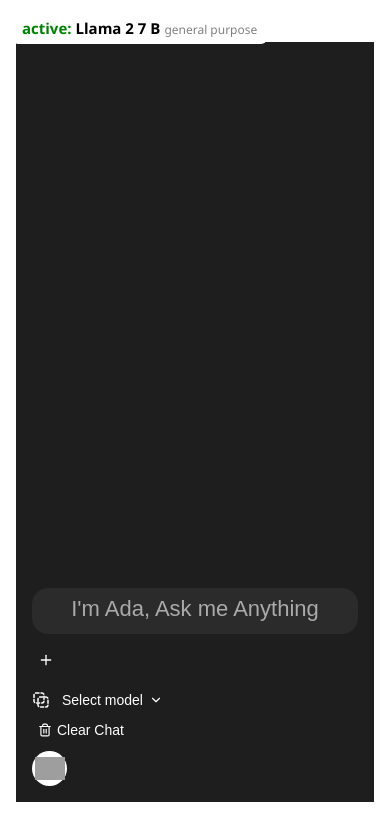
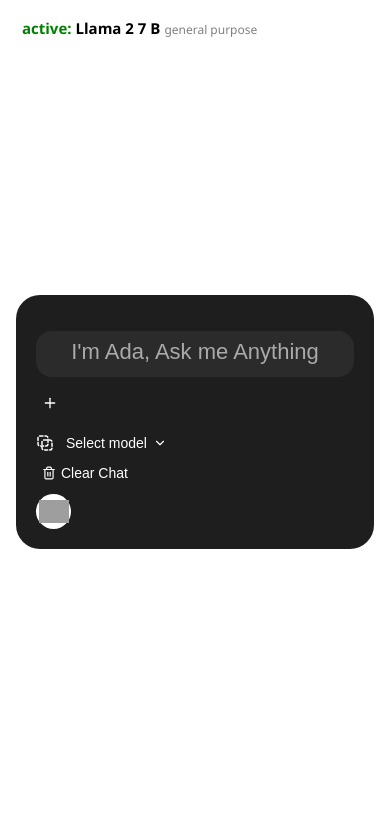
Before and after one commit to phani-tmp/Adabot, a React (Create React App) app in the folder ada-chat-ui/: page / in a window 390 px wide. Shown: the top 840 px of the page. Built offline with nearby package versions, Linux system fonts and the light colour scheme; grey boxes are pictures that could not be loaded; the HTML template or start-up script is replaced by a standard one.

Commit message:
fourth commit

```diff
--- a/ada-chat-ui/src/AdaChatUI.css
+++ b/ada-chat-ui/src/AdaChatUI.css
@@ -783,11 +783,19 @@ body, html {
 /* ======================== Mobile Fixes ======================== */
 @media (max-width: 768px) {
   .chat-box {
-    padding: 16px;
-    height: 90vh;
-    width: 100%;
-    border-radius: 0;
-  }
+  background-color: #1e1e1e;
+  color: white;
+  border-radius: 24px;
+  width: 100%;
+  padding: 20px;
+  box-sizing: border-box;
+  display: flex;
+  flex-direction: column;
+  gap: 16px;
+  max-height: 90vh;
+  position: relative;
+  overflow: hidden;
+}
 
   .chat-actions {
     flex-direction: column;
```
